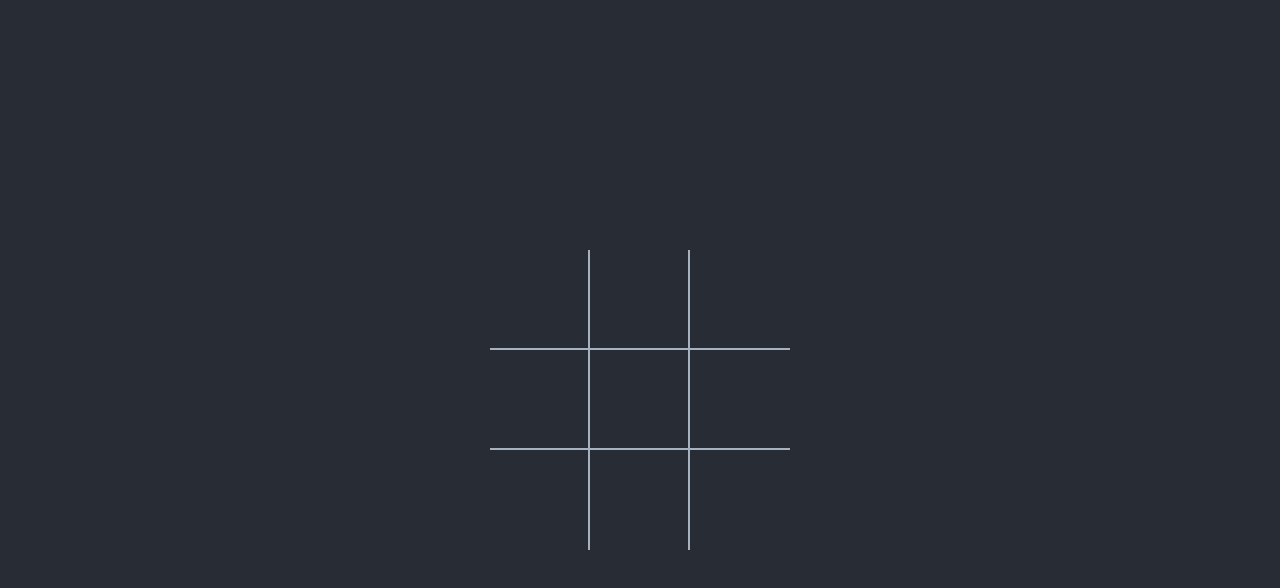
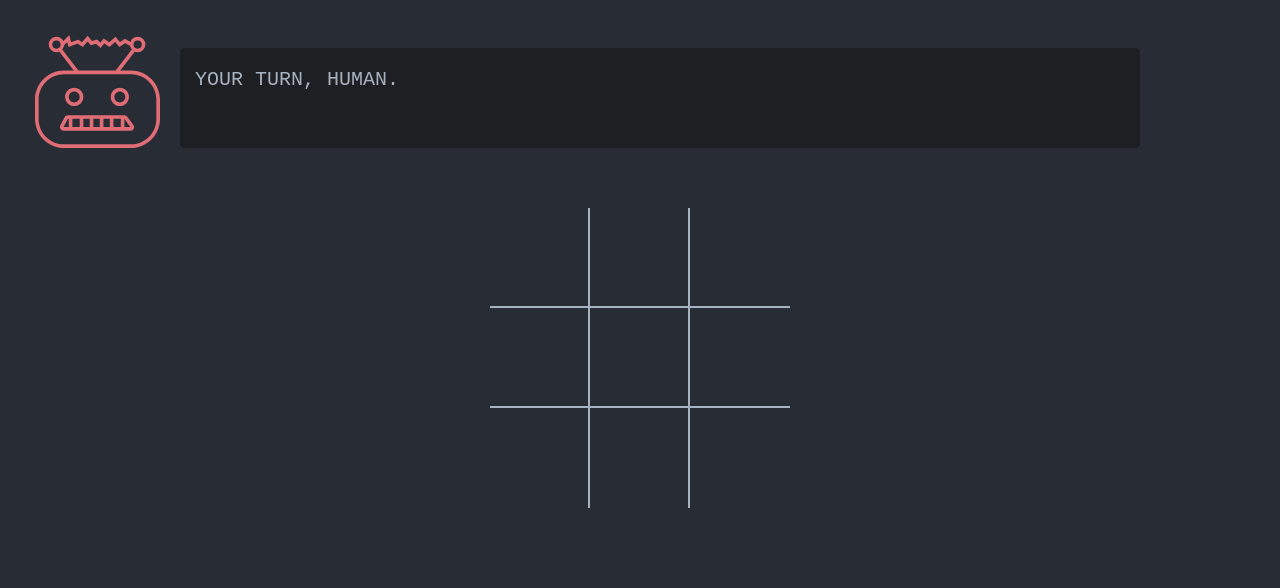
Before and after one commit to freddydumont/tic-tac-toe, a React (Create React App) app: page /game in a window 1280 px wide. Shown: the top 588 px of the page. Built offline with nearby package versions, Linux system fonts and the light colour scheme.

Commit message:
Add minimax dialog to Game

```diff
--- a/src/components/game.js
+++ b/src/components/game.js
@@ -1,8 +1,10 @@
 import React from 'react';
 import GameBoard from '../containers/game_board';
+import Minimax from './minimax.js';
 
 const Game = () => (
   <div className="game">
+    <Minimax />
     <GameBoard />
   </div>
 );
--- /dev/null
+++ b/src/components/minimax.js
@@ -0,0 +1,13 @@
+import React from 'react';
+import evilBot from '../images/evil-bot.svg';
+
+const Minimax = () => (
+  <div className="minimax">
+    <img src={evilBot} alt={"Evil robot face"} />
+    <div className="dialog">
+      <p>Your turn, Human.</p>
+    </div>
+  </div>
+);
+
+export default Minimax;
--- a/src/styles/game.scss
+++ b/src/styles/game.scss
@@ -5,12 +5,49 @@ $border: 2px solid #a6b2c0;
   display: flex;
   flex-direction: column;
   align-items: center;
-  justify-content: center;
+  justify-content: flex-start;
+}
+
+.minimax {
+  align-self: flex-start;
+  width: 90vw;
+  margin: 25px;
+  display: flex;
+  justify-content: flex-start;
+  align-items: flex-start;
+
+  img {
+    margin: 10px;
+    // width: 125px;
+    // height: 125px;
+    width: 15vw;
+    max-width: 125px;
+  }
+}
+
+.dialog {
+  width: 75vw;
+  height: 100px;
+  margin: 10px;
+  background-color: #1D1F23;
+  border-radius: 5px;
+  align-self: flex-end;
+
+  p {
+    margin-left: 15px;
+    text-transform: uppercase;
+    font-family: Courier New, Courier, monospace;
+    font-size: 1.25em;
+    font-weight: 500;
+    // position: relative;
+    // top: 50%;
+    // transform: translateY(-50%);
+  }
 }
 
 .board {
   display: table;
-  margin: 10px;
+  margin: 25px;
   width: 300px;
   table-layout: fixed;
   user-select: none;
```
